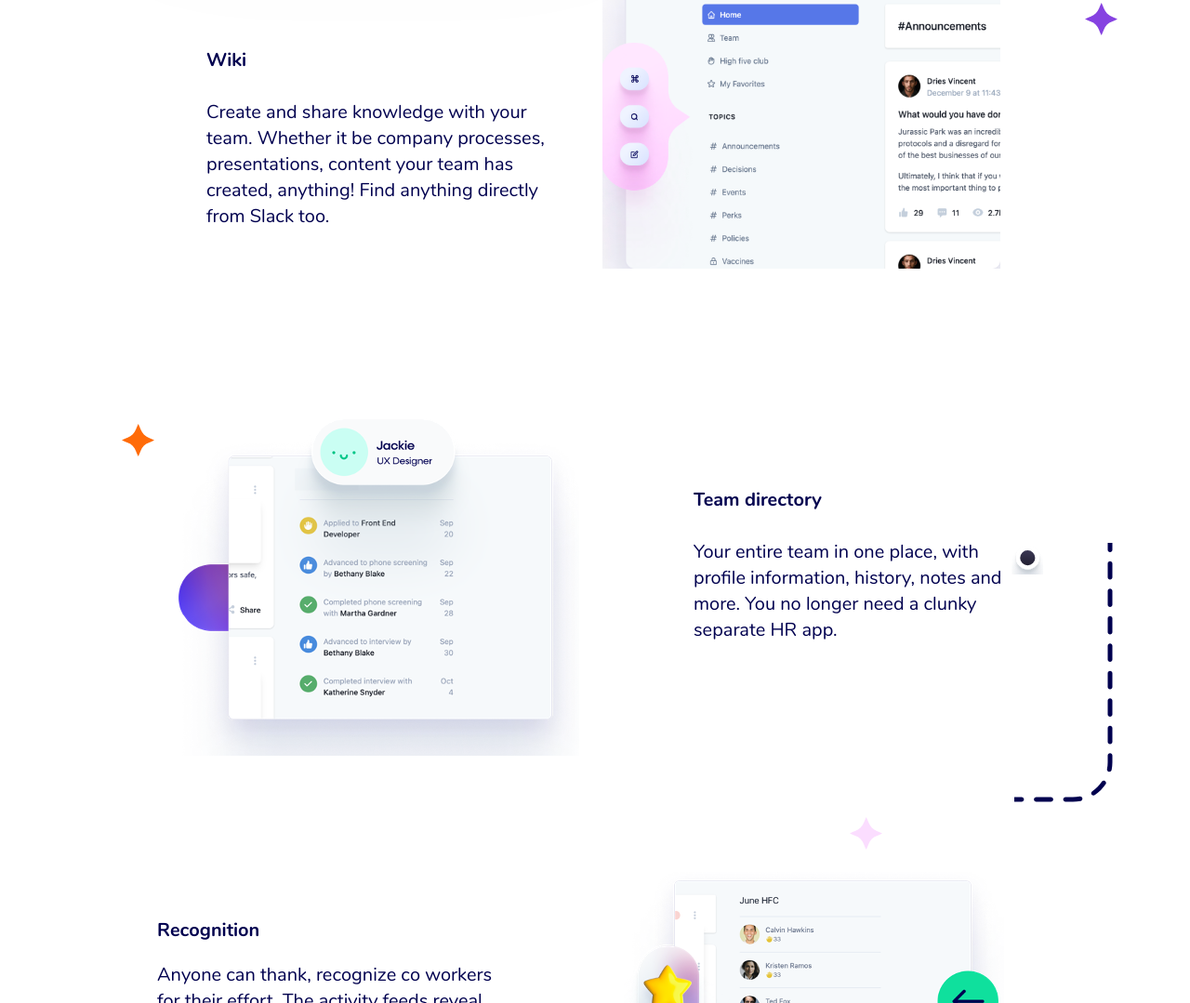
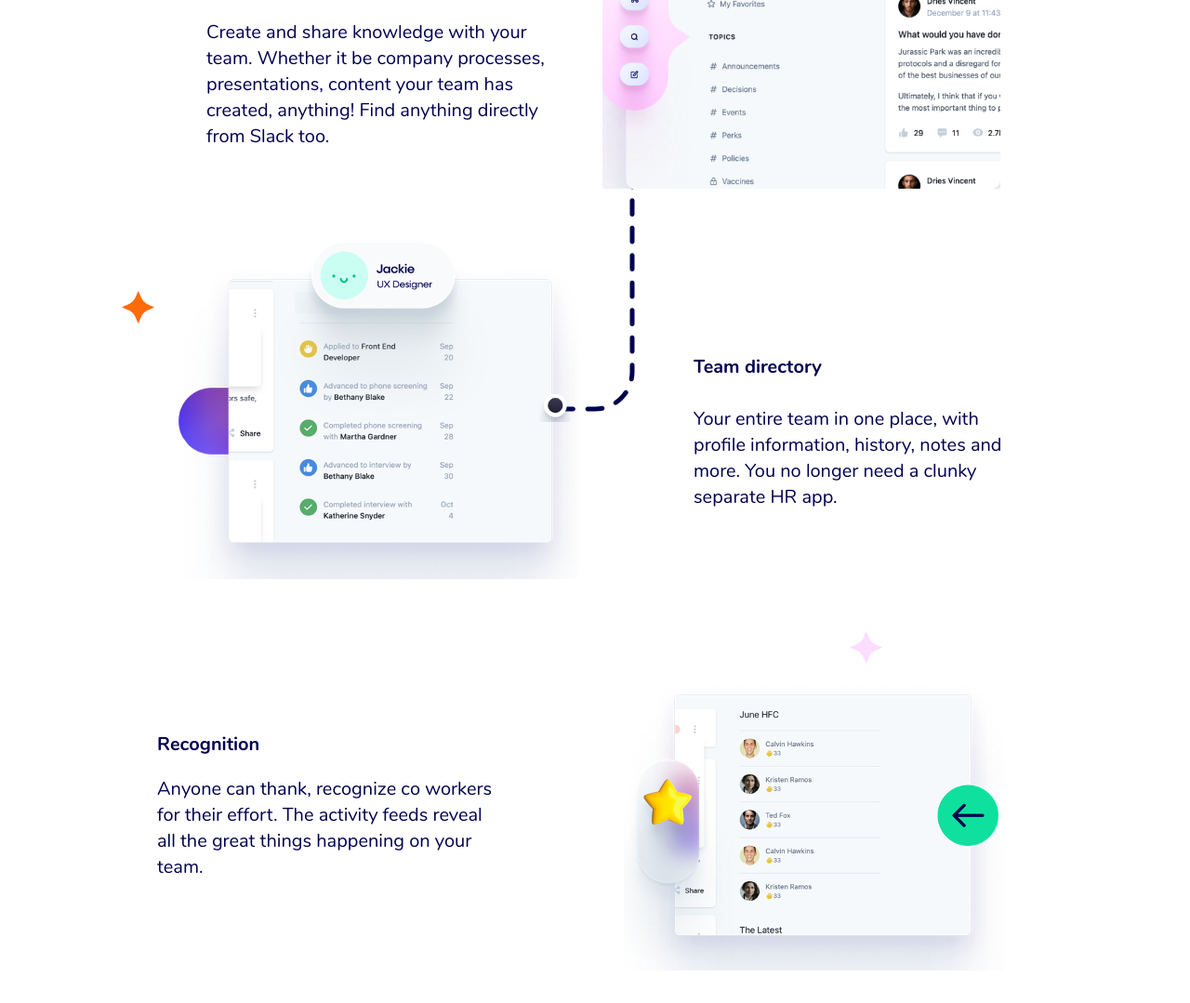
Before and after one commit to jhadechni/prueba-tecnica-ideaware, a website: page src/index.html in a window 1280 px wide. Shown: the part 3005-4084 px from the top of the page at 93% size. Drawn offline with Linux system fonts and the light colour scheme.

Commit message:
style: styling middle section and changing layout

```diff
--- a/src/index.html
+++ b/src/index.html
@@ -141,7 +141,7 @@
                     class="absolute hidden ml-5 translate-x-[-0.8rem] lg:block left-3/4 top-1/2 -z-10" />
 
                 <img src="./assets/svg/circle-arrow-dotted.svg" alt="rounded arrow"
-                    class="absolute right-0 lg:block top-1/2  translate-x-1/3" width="34" height="34" />
+                    class="absolute right-0 lg:block top-1/2  translate-x-1/3 hidden" width="34" height="34" />
             </div>
             <div class="lg:max-w-[365px] relative justify-self-end">
                 <h2 class="mt-5 font-bold">Announcements</h2>
@@ -179,7 +179,13 @@
 
             <!-- team directory -->
             <div class="relative mx-auto w-fit">
-                <img class="mt-24 mx-auto lg:max-w-[450px]" src="./assets/img/team-directory.png" alt="" />
+                <img class=" mx-auto lg:max-w-[450px]" src="./assets/img/team-directory.png" alt="" />
+
+                <img src="./assets/svg/dotted-arrow-up.svg" alt="rounded arrow"
+                    class="absolute hidden translate-x-[-0.8rem] lg:block -right-[93px] -top-[6rem] -z-10 rotate-180 flip-vertical" />
+
+                <img src="./assets/svg/circle-arrow-dotted.svg" alt="rounded arrow"
+                    class="absolute right-5 lg:block top-[10rem] translate-x-1/3 hidden" width="34" height="34" />
             </div>
             <div class="relative lg:max-w-[365px] justify-self-end">
 
@@ -194,13 +200,7 @@
                         d="M17.7431 0C19.7917 3.90452 20.625 8.26633 23.8194 11.4673C26.9444 14.598 31.1806 15.5126 35 17.4472C31.1806 19.5578 26.875 20.3668 23.7153 23.603C20.625 26.804 19.7222 31.0955 17.7431 35C15.7292 31.201 14.8958 26.8392 11.8056 23.6382C8.64583 20.402 4.34028 19.5578 0 17.4824C4.30556 15.407 8.64583 14.5628 11.7708 11.3618C14.8611 8.1608 15.7639 3.90452 17.7431 0Z"
                         fill="#FF6B08" />
                 </svg>
-                <!-- <img src="./assets/svg/dotted-arrow-down.svg" alt="rounded arrow"
-                    class="absolute hidden lg:block -z-10 top-[-196px] left-[-190px]" /> -->
-                <img src="./assets/svg/dotted-arrow-up.svg" alt="rounded arrow"
-                    class="absolute hidden ml-5 translate-x-[-0.8rem] lg:block left-3/4 top-1/2 -z-10 rotate-180 flip-vertical" />
 
-                <img src="./assets/svg/circle-arrow-dotted.svg" alt="rounded arrow"
-                    class="absolute right-0 lg:block top-1/2  translate-x-1/3" width="34" height="34" />
 
             </div>
             <img class="mt-24 mx-auto lg:max-w-[450px]" src="./assets/img/recognition.png" alt="" />
```
Also changed, not shown: src/output.css.
